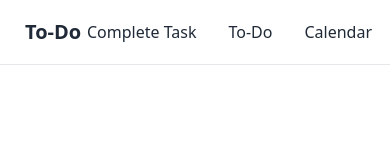
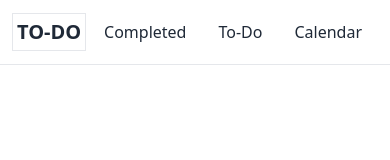
Before and after one commit to hasan-mia/task-management-client, a React (Create React App) app: page /todo in a window 390 px wide. Shown: the top 160 px of the page. Built offline with nearby package versions, Linux system fonts and the light colour scheme; no server answers.

Commit message:
responsive solve

```diff
--- a/src/Components/Calender/Calendar.js
+++ b/src/Components/Calender/Calendar.js
@@ -22,9 +22,9 @@ const Calendar = () => {
 			"December",
 		];
 	return (
-		<main className='w-full px-14 py-8'>
+		<main className='w-full px-1 lg:px-14 py-8'>
 			<DatePicker renderCustomHeader={({date, changeYear, changeMonth, decreaseMonth, increaseMonth, prevMonthButtonDisabled, nextMonthButtonDisabled, }) => (
-			<div className='flex flex-wrap justify-center items-center m-4 text-lg'>
+			<div className='flex flex-wrap justify-center items-center p-4 text-lg'>
 				<button onClick={decreaseMonth} disabled={prevMonthButtonDisabled}>
 					{"<"}
 				</button>
--- a/src/Components/Completed/Completed.js
+++ b/src/Components/Completed/Completed.js
@@ -23,7 +23,7 @@ const Completed = () => {
 	// 	return <p className='text-center text-lg text-green-700 font-semibold uppercase'>Loading</p>
 	// }
 	return (
-		<main className='w-full px-14 py-8'>
+		<main className='w-full px-1 lg:px-14 py-8'>
 			<ul className='grid grid-cols-1 md:grid-cols-2 lg:grid-cols-3 gap-1'>
 				{
 					completes.map(item=>
--- a/src/Components/Header/Menu.js
+++ b/src/Components/Header/Menu.js
@@ -3,12 +3,12 @@ import { Link } from 'react-router-dom'
 
 const Menu = () => {
 	return (
-	<header className='lg:px-8 border-b'>
+	<header className='px-1 lg:px-8 border-b'>
 		<div className="navbar bg-base-100">
-			<div className="flex-1"> <Link to="/" className="btn btn-ghost normal-case text-xl">To-Do</Link> </div>
+			<div className="flex-1"> <Link to="/" className="uppercase font-semibold border p-1 lg:border-0 text-xl">To-Do</Link> </div>
 			<div className="flex-none">
 				<ul className="menu menu-horizontal p-0">
-					<li><Link to="/completed">Complete Task</Link></li>
+					<li><Link to="/completed">Completed</Link></li>
 					<li><Link to="/todo">To-Do</Link></li>
 					<li><Link to="/calendar">Calendar</Link></li>
 				</ul>
--- a/src/Components/Todo/Todo.js
+++ b/src/Components/Todo/Todo.js
@@ -4,7 +4,7 @@ import AllTodo from '../AllTodo/AllTodo';
 const Todo = () => {
 	return (
 		<main>
-			<div className='w-full px-14 py-8'>
+			<div className='w-full px-1 lg:px-14 py-8'>
 					{/* <div className="text-xl mb-3 font-semibold">
 						<h2 className='uppercase mt-6 lg:mt-0 pb-2 text-center lg:text-left'>YOUR TASK LIST</h2>
 					</div> */}
```
